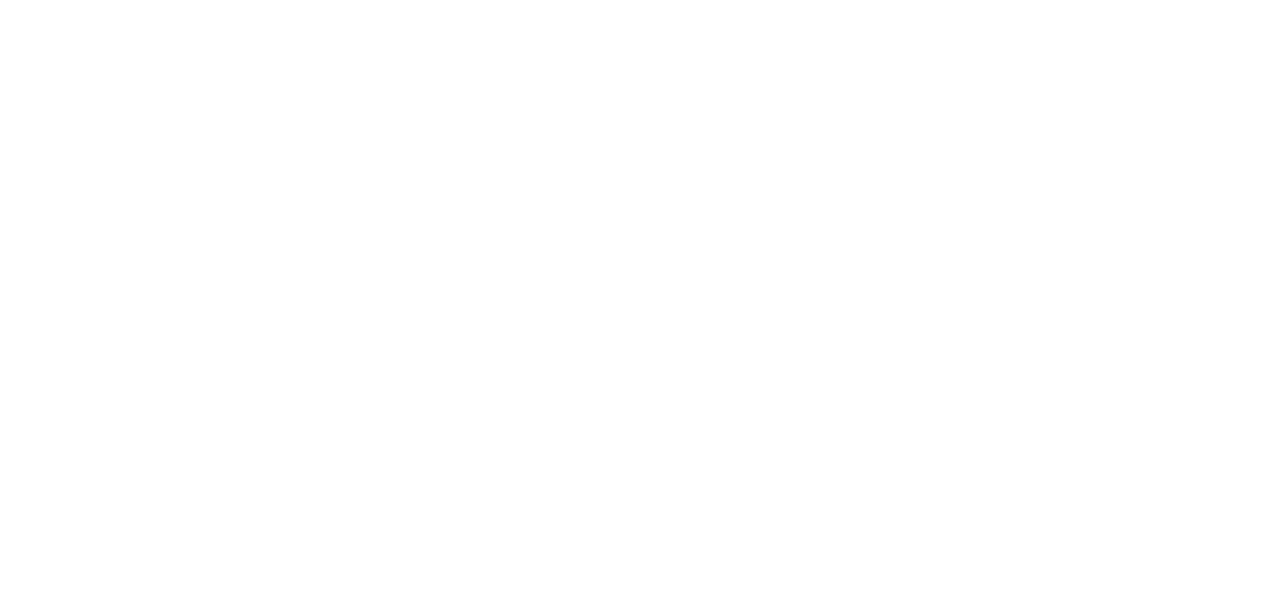
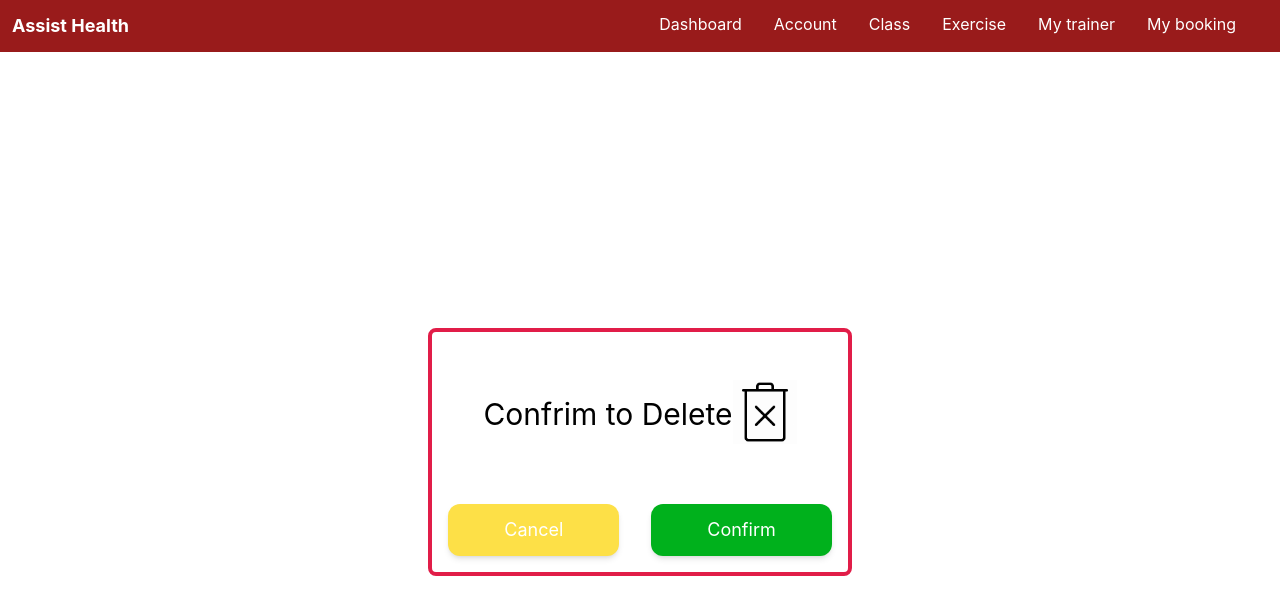
Before and after one commit to ribbinpo/assist-health-frontend, a React (Create React App) app: page /deluser in a window 1280 px wide. Before the commit this address had no page. Shown: the top 614 px of the page. Built offline with nearby package versions, Linux system fonts and the light colour scheme.

Commit message:
add add view del in class

```diff
--- a/src/components/form/buttoncancel/index.tsx
+++ b/src/components/form/buttoncancel/index.tsx
@@ -7,9 +7,9 @@
 
 const buttoncancel = ({ buttonName, onClick }: buttonProp) => {
     return (
-        <div className='pl-16'>
-            <button className='rounded-full bg-yellow-300 shadow-md mt-2 mb-2'onClick={onClick}>
-                <div className='text-lg text-white px-3 py-3'>
+        <div>
+            <button className='rounded-xl bg-yellow-300 shadow-md mt-2 mb-2 w-full'onClick={onClick}>
+                <div className='text-lg text-white px-14 py-3'>
                     {buttonName}
                 </div>
             </button>
--- a/src/components/form/buttontrainer/index.tsx
+++ b/src/components/form/buttontrainer/index.tsx
@@ -7,7 +7,7 @@
 
 const buttontrainer = ({ buttonName, onClick }: buttonProp) => {
     return(
-        <div className='pl-16'>
+        <div>
         <button className='rounded-xl bg-[#00B11C] shadow-md mt-2 mb-2'onClick={onClick}>
             <div className='text-lg text-white px-14 py-3'>
                 {buttonName}
--- /dev/null
+++ b/src/pages/backoffice/deluser/index.tsx
@@ -0,0 +1,22 @@
+import React from "react"
+import Delete from "assets/images/delete.gif"
+import { TextField, Button, Buttoncancel, Bottontrainer , Slotclasscardio, Slotclassstrength, Slotclasssflexlity, } from 'components';
+
+const deluser = () => {
+    return (
+        <div className="flex justify-center items-center min-h-screen shadow-md border-solid border-orange-900">
+            <div className="border-4 border-rose-600 border-solid rounded-lg">
+                <div className="flex justify-center">
+                    <div className="text-Black text-3xl py-16">Confrim to Delete</div>
+                    <div className="w-16 py-12" ><img src={ Delete }/></div>
+                </div>
+                <div className="flex justify-between">
+                    <div className="px-4 pb-2"><Buttoncancel buttonName="Cancel" /></div>
+                    <div className="px-4 pb-2"><Bottontrainer buttonName="Confirm" /></div>
+                </div>
+            </div>
+        </div>
+    );
+};
+
+export { deluser as Deluser}
--- a/src/pages/backoffice/index.ts
+++ b/src/pages/backoffice/index.ts
@@ -5,4 +5,5 @@
 export * from './adduser';
 export * from './addclass';
 export * from './editclass';
-export * from './viewclass'
+export * from './viewclass';
+export * from './deluser'
--- a/src/routes/index.tsx
+++ b/src/routes/index.tsx
@@ -1,4 +1,4 @@
-import { AuthLogin, AuthSignup, Dashboard, Classfitness, Exercise, Mybooking, Trainer, Mytrainer, Account, Trainerschdule, BackofficeAdmin, BackofficeUser, Edituser, Adminclass, Adduser, Addclass, Editclass, Viewclass } from "../pages";
+import { AuthLogin, AuthSignup, Dashboard, Classfitness, Exercise, Mybooking, Trainer, Mytrainer, Account, Trainerschdule, BackofficeAdmin, BackofficeUser, Edituser, Adminclass, Adduser, Addclass, Editclass, Viewclass, Deluser } from "../pages";
 
 export const guestRoutes = [
   {
@@ -72,6 +72,10 @@
   {
     path: '/viewclass',
     element: <Viewclass />
+  },
+  {
+    path: '/deluser',
+    element: <Deluser />
   }
 
 
```
Also changed, not shown: src/assets/images/delete.gif (added).
